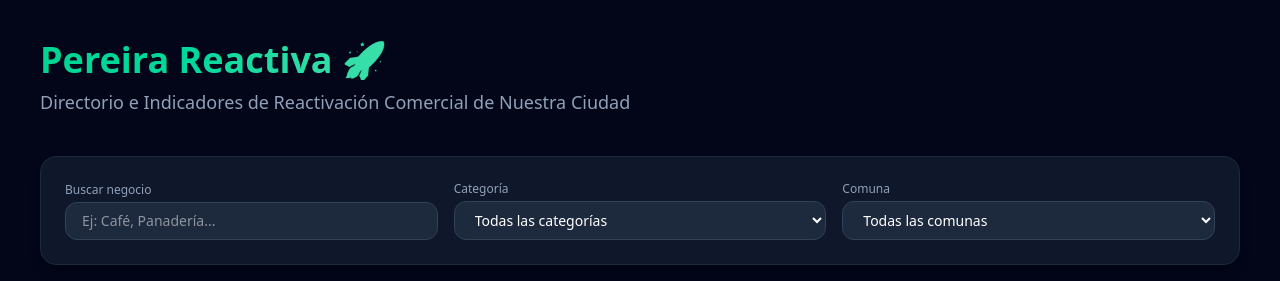
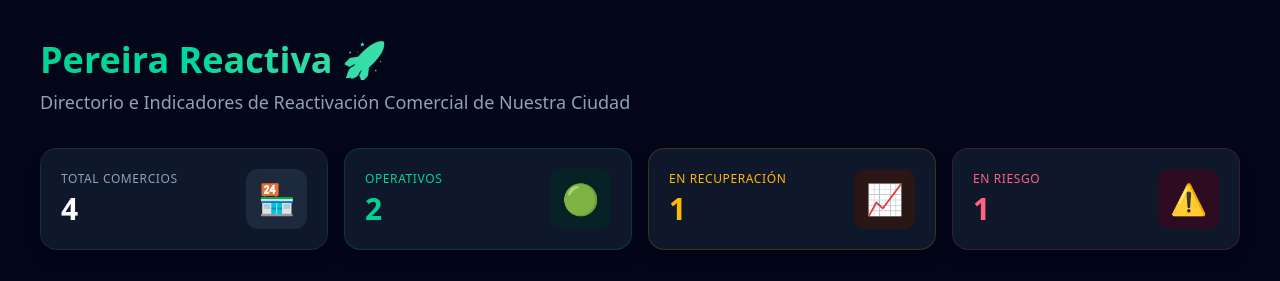
Before and after one commit to MarianaMH1195/pereira-reactiva, a React (Vite) app: page / in a window 1280 px wide. Shown: the top 281 px of the page. Built offline with nearby package versions, Linux system fonts and the light colour scheme; the HTML template or start-up script is replaced by a standard one.

Commit message:
feat: agrega dashboard de indicadores de reactivación económica

```diff
--- a/src/App.jsx
+++ b/src/App.jsx
@@ -2,6 +2,7 @@ import { useState, useMemo } from "react";
 import { comerciosMock } from "./data/mockData";
 import ComercioCard from "./components/ComercioCard";
 import Filtros from "./components/Filtros";
+import DashboardStats from "./components/DashboardStats";
 
 export default function App() {
   const [busqueda, setBusqueda] = useState("");
@@ -39,7 +40,7 @@ export default function App() {
 
   return (
     <div className="min-h-screen bg-slate-950 text-white p-6 md:p-10">
-      <header className="max-w-7xl mx-auto mb-10 text-center md:text-left">
+      <header className="max-w-7xl mx-auto mb-8 text-center md:text-left">
         <h1 className="text-4xl font-extrabold text-transparent bg-clip-text bg-gradient-to-r from-emerald-400 to-teal-200">
           Pereira Reactiva 🚀
         </h1>
@@ -49,7 +50,10 @@ export default function App() {
       </header>
 
       <main className="max-w-7xl mx-auto">
-        {/* Componente de Filtros */}
+        {/* Dashboard de Indicadores */}
+        <DashboardStats comercios={comerciosMock} />
+
+        {/* Panel de Filtros */}
         <Filtros
           busqueda={busqueda}
           setBusqueda={setBusqueda}
--- /dev/null
+++ b/src/components/DashboardStats.jsx
@@ -0,0 +1,56 @@
+import PropTypes from 'prop-types';
+
+export default function DashboardStats({ comercios }) {
+  const total = comercios.length;
+  const operativos = comercios.filter((c) => c.estado === "Operativo").length;
+  const enRiesgo = comercios.filter((c) => c.estado === "En Riesgo").length;
+  const enRecuperacion = comercios.filter((c) => c.estado === "En Recuperación").length;
+
+  return (
+    <div className="grid grid-cols-1 sm:grid-cols-2 lg:grid-cols-4 gap-4 mb-8">
+      {/* Tarjeta 1: Total */}
+      <div className="bg-slate-900 border border-slate-800 p-5 rounded-2xl flex items-center justify-between shadow-lg">
+        <div>
+          <p className="text-xs font-medium text-slate-400 uppercase tracking-wider">Total Comercios</p>
+          <p className="text-3xl font-extrabold text-white mt-1">{total}</p>
+        </div>
+        <span className="text-3xl bg-slate-800 p-3 rounded-xl">🏪</span>
+      </div>
+
+      {/* Tarjeta 2: Operativos */}
+      <div className="bg-slate-900 border border-emerald-500/20 p-5 rounded-2xl flex items-center justify-between shadow-lg">
+        <div>
+          <p className="text-xs font-medium text-emerald-400 uppercase tracking-wider">Operativos</p>
+          <p className="text-3xl font-extrabold text-emerald-400 mt-1">{operativos}</p>
+        </div>
+        <span className="text-3xl bg-emerald-950/50 p-3 rounded-xl">🟢</span>
+      </div>
+
+      {/* Tarjeta 3: En Recuperación */}
+      <div className="bg-slate-900 border border-amber-500/20 p-5 rounded-2xl flex items-center justify-between shadow-lg">
+        <div>
+          <p className="text-xs font-medium text-amber-400 uppercase tracking-wider">En Recuperación</p>
+          <p className="text-3xl font-extrabold text-amber-400 mt-1">{enRecuperacion}</p>
+        </div>
+        <span className="text-3xl bg-amber-950/50 p-3 rounded-xl">📈</span>
+      </div>
+
+      {/* Tarjeta 4: En Riesgo */}
+      <div className="bg-slate-900 border border-rose-500/20 p-5 rounded-2xl flex items-center justify-between shadow-lg">
+        <div>
+          <p className="text-xs font-medium text-rose-400 uppercase tracking-wider">En Riesgo</p>
+          <p className="text-3xl font-extrabold text-rose-400 mt-1">{enRiesgo}</p>
+        </div>
+        <span className="text-3xl bg-rose-950/50 p-3 rounded-xl">⚠️</span>
+      </div>
+    </div>
+  );
+}
+
+DashboardStats.propTypes = {
+  comercios: PropTypes.arrayOf(
+    PropTypes.shape({
+      estado: PropTypes.string.isRequired,
+    })
+  ).isRequired,
+};
```
